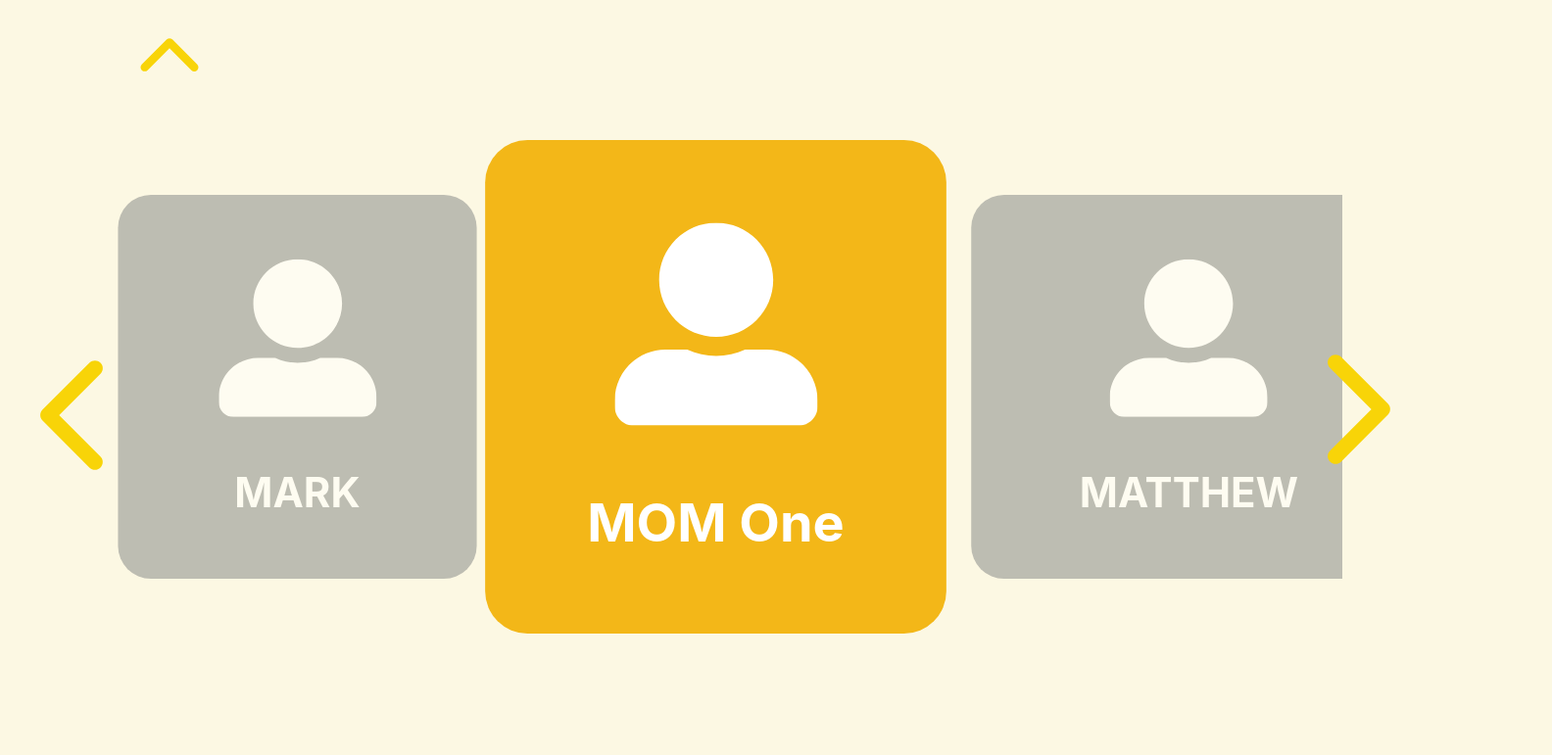
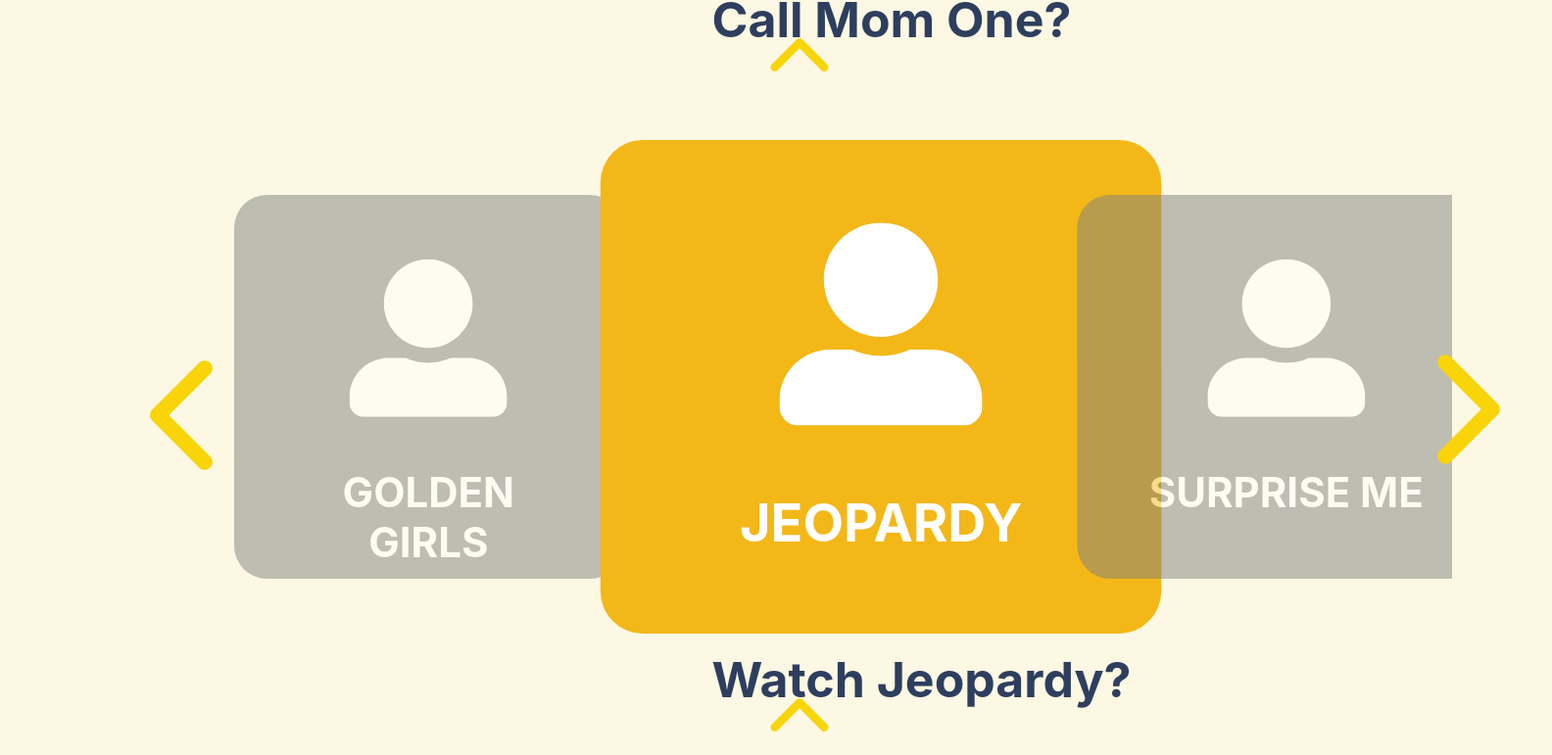
Before and after one commit to sallydough/garden-loft-final, a React (Create React App) app: page /contacts in a window 1280 px wide. Shown: the part 1105-1876 px from the top of the page at 98% size, 1584 px wide, since content can reach past the window. Before the commit the page ends 1790 px from the top, so only its background shows below. Built offline with nearby package versions, Linux system fonts and the light colour scheme.

Commit message:
added entertainment

```diff
--- a/src/App.js
+++ b/src/App.js
@@ -15,7 +15,9 @@
     <Router>
       <HelpButton />
       <Nav />
-      <Entertainment />
+      <Contacts />
+      <Entertainment/>
+      <Lights/>
     <Routes>
       {/* <Route path="/" element={<Nav />} /> */}
       <Route path="/call-help" element={<HelpButton />} />
--- a/src/components/Contacts/Contacts.js
+++ b/src/components/Contacts/Contacts.js
@@ -168,7 +168,7 @@
 
   return (
     <>
-      <div id="lights" className="settings">
+      <div id="contacts" className="settings">
         <Link to="/" className="linkStyle">
           <div className="up-arrow">
             <IoIosArrowUp size={90} className="arrow-up" />
--- a/src/components/Contacts/contacts.css
+++ b/src/components/Contacts/contacts.css
@@ -16,20 +16,14 @@
   margin-left: 7rem;
 }
 
-.slider-call {
+ .slider-call {
   display: flex;
   flex-direction: column;
   padding-top: 9rem;
 }
 
-.call-help h1 {
+.call-help h1  {
   margin: 1rem;
-}
-
-.arrow-down {
-  display: flex;
-  flex-direction: column;
-  margin-left: 47%;
 }
 
 .home-logo {
@@ -42,7 +36,7 @@
 }
 
 /* change centering between carousel slides */
-.slick-slide > div {
+.slick-slide > div  {
   display: grid;
   place-items: center;
   width: 100%;
@@ -75,7 +69,7 @@
   position:relative;
 }
 
-.slide h1 {
+.slide h1  {
   padding: 30px;
   font-size: 60px;
 }
@@ -84,19 +78,19 @@
   margin-top: 30px;
 }
 
-.activeSlide {
+.activeSlide  {
   transform: scale(.9);
   opacity: 1;
   background-color: #f3b718;
 }
 
-.arrow {
+.arrow  {
   color: #f8d408;
   position: absolute;
   cursor: pointer;
   z-index: 10;
 }
-.arrow-up {
+.arrow-up  {
   color: #f8d408;
   z-index: 10;
   right: 45%;
@@ -107,7 +101,7 @@
   transition: color 300ms;
 }
 
-.arrow svg:hover {
+.arrow svg:hover  {
   color: #68edff;
 }
 
@@ -116,7 +110,7 @@
   top: 39%;
 }
 
-.prev {
+.prev  {
   left: -8%;
   top: 40%;
 }
--- a/src/components/Entertainment/Entertainment.js
+++ b/src/components/Entertainment/Entertainment.js
@@ -13,44 +13,44 @@
 const contactList = [
   {
     id: 1,
-    name: "MOM One",
+    name: "JEOPARDY",
     pathway: "/home",
-    call: "Call Mom One?",
+    call: "Watch Jeopardy?",
     icon: <FaUserAlt size={230} className="nav-icon" />,
   },
   {
     id: 2,
-    name: "MATTHEW",
+    name: "SURPRISE ME",
     pathway: "/iotControls",
-    call: "Call Matthew?",
+    call: "Watch something random?",
     icon: <FaUserAlt size={230} className="nav-icon" />,
   },
   {
     id: 3,
-    name: "SALLY",
+    name: "HOLLYWOOD SQUARES",
     pathway: "/entertainment",
-    call: "Call Sally?",
+    call: "Watch Hollywood Squares?",
     icon: <FaUserAlt size={230} className="nav-icon" />,
   },
   {
     id: 4,
-    name: "MESERET",
+    name: "IRON CHEF",
     pathway: "/calendar",
-    call: "Call Meseret?",
+    call: "Watch Iron Chef?",
     icon: <FaUserAlt size={230} className="nav-icon" />,
   },
   {
     id: 5,
-    name: "PRAPTI",
+    name: "WHEEL OF FORTUNE",
     pathway: "/calendar",
-    call: "Call Prapti?",
+    call: "Watch Wheel Of Fortune?",
     icon: <FaUserAlt size={230} className="nav-icon" />,
   },
   {
     id: 6,
-    name: "MARK",
+    name: "GOLDEN GIRLS",
     pathway: "/calendar",
-    call: "Call Mark?",
+    call: "Watch Golden Girls?",
     icon: <FaUserAlt size={230} className="nav-icon" />,
   },
 ];
@@ -83,7 +83,7 @@
   };
 };
 
-function Contacts() {
+function Entertainment() {
   // handle Help Button
   // const handleHelpClick = () => {
   //   const phoneNumber = "+1234556778";
@@ -168,7 +168,7 @@
 
   return (
     <>
-      <div id="lights" className="settings">
+      <div id="entertainment" className="settings">
         <Link to="/" className="linkStyle">
           <div className="up-arrow">
             <IoIosArrowUp size={90} className="arrow-up" />
@@ -215,4 +215,4 @@
   );
 }
 
-export default Contacts;
+export default Entertainment;
--- a/src/components/Entertainment/entertainment.css
+++ b/src/components/Entertainment/entertainment.css
@@ -0,0 +1,175 @@
+@import "~slick-carousel/slick/slick.css";
+
+@import "~slick-carousel/slick/slick-theme.css";
+
+.linkStyle {
+  text-decoration: none;
+  color: #fff;
+}
+
+#entertainment {
+  width: 100%;
+  text-align: center;
+  align-content: center;
+  margin: auto;
+  position: relative;
+  margin-left: 7rem;
+}
+
+ .slider-call {
+  display: flex;
+  flex-direction: column;
+  padding-top: 9rem;
+}
+
+.call-help h1  {
+  margin: 1rem;
+}
+
+.home-logo {
+  display: flex;
+  flex-direction: row;
+  align-items: flex-start;
+  margin-bottom: 0;
+  margin-top: 34px;
+  position: fixed;
+}
+
+/* change centering between carousel slides */
+.slick-slide > div  {
+  display: grid;
+  place-items: center;
+  width: 100%;
+  margin-top: 50px;
+  margin: auto;
+  padding: 0px;
+}
+
+/* change centering of carousel div in relation to whole page */
+.slider {
+  margin: auto;
+  width: 100%;
+  padding: 10px;
+  padding-left: 90px;
+}
+
+.slide {
+  display: flex;
+  text-align: center;
+  align-items: center;
+  flex-direction: column;
+  transform: scale(0.7);
+  transition: transform 300ms;
+  opacity: 0.5;
+  gap: 0.8rem;
+  height: 27rem;
+  padding: 4rem 3rem;
+  background-color: #7f8181;
+  border-radius: 3rem;
+  position:relative;
+}
+
+.slide h1  {
+  padding: 30px;
+  font-size: 60px;
+}
+
+.slide .nav-icon {
+  margin-top: 30px;
+}
+
+.activeSlide  {
+  transform: scale(.9);
+  opacity: 1;
+  background-color: #f3b718;
+}
+
+.arrow  {
+  color: #f8d408;
+  position: absolute;
+  cursor: pointer;
+  z-index: 10;
+}
+.arrow-up  {
+  color: #f8d408;
+  z-index: 10;
+  right: 45%;
+  top: -17%;
+}
+
+.arrow svg {
+  transition: color 300ms;
+}
+
+.arrow svg:hover  {
+  color: #68edff;
+}
+
+.next {
+  right: -8%;
+  top: 39%;
+}
+
+.prev  {
+  left: -8%;
+  top: 40%;
+}
+
+svg.arrow-up {
+  margin-left: 10%;
+}
+
+/* Moving the prompt on bottom of contact carousel */
+.prompt h1 {
+  margin: 0;
+  font-size: 50px;
+  color: #2E3E5E;
+  position: absolute;
+  left: 48%;
+  top: 97%
+}
+
+
+/* contacts.css or your custom stylesheet */
+.custom-modal {
+  background-color: goldenrod;
+  border: 1px solid #ccc;
+  padding: 100px;
+  width: 900px;
+  height: 500px;
+  margin: 10px 20px 30px;
+  border-radius: 10px;
+  justify-content: center;
+  align-items: center;
+  text-align: center;
+  border-radius: 2rem;
+}
+
+.custom-modal h2 {
+  font-size: 100px;
+  margin-bottom: 20px;
+  color: #fff;
+}
+
+.custom-modal button {
+  background-color: #48ccac;
+  color: #fff;
+  border: none;
+  border-radius: 2rem;
+  cursor: pointer;
+  margin-right: auto;
+  width: 200px;
+  height: 100px;
+  margin-right: 50px;
+  font-size: 45px;
+}
+
+.custom-modal button:hover {
+  background-color: #48ccac;
+}
+.centered-modal {
+  position: fixed;
+  top: 50%;
+  left: 50%;
+  transform: translate(-50%, -50%);
+}
--- a/src/components/Lights/Lights.js
+++ b/src/components/Lights/Lights.js
@@ -123,7 +123,7 @@
 
   return (
     <>
-      <div id="contacts" className="settings">
+      <div id="lights" className="settings">
         <Link to="/" className="linkStyle">
           <div className="up-arrow">
             <IoIosArrowUp size={90} className="arrow-up" />
--- a/src/components/Lights/lights.css
+++ b/src/components/Lights/lights.css
@@ -0,0 +1,116 @@
+@import "~slick-carousel/slick/slick.css";
+
+@import "~slick-carousel/slick/slick-theme.css";
+
+.linkStyle {
+  text-decoration: none;
+  color: #fff;
+}
+
+#lights {
+  width: 100%;
+  text-align: center;
+  align-content: center;
+  margin: auto;
+  position: relative;
+  margin-left: 7rem;
+}
+
+.slider-call {
+  display: flex;
+  flex-direction: column;
+  padding-top: 9rem;
+}
+/* change centering between carousel slides */
+.slick-slide > div  {
+  display: grid;
+  place-items: center;
+  width: 100%;
+  margin-top: 50px;
+  margin: auto;
+  padding: 0px;
+}
+
+/* change centering of carousel div in relation to whole page */
+#lights >.slider-call-1> .slider {
+  margin: auto;
+  width: 100%;
+  padding: 10px;
+  padding-left: 90px;
+}
+
+#lights >.slider-call-1> .slider >.slide  {
+  display: flex;
+  text-align: center;
+  align-items: center;
+  flex-direction: column;
+  transform: scale(0.7);
+  transition: transform 300ms;
+  opacity: 0.5;
+  gap: 0.8rem;
+  height: 27rem;
+  padding: 4rem 3rem;
+  background-color: #7f8181;
+  border-radius: 3rem;
+  position:relative;
+}
+
+.slide h1  {
+  padding: 30px;
+  font-size: 60px;
+}
+
+.slide .nav-icon {
+  margin-top: 30px;
+}
+
+.activeSlide {
+  transform: scale(.9);
+  opacity: 1;
+  background-color: #f3b718;
+}
+
+.arrow {
+  color: #f8d408;
+  position: absolute;
+  cursor: pointer;
+  z-index: 10;
+}
+.arrow-up  {
+  color: #f8d408;
+  z-index: 10;
+  right: 45%;
+  top: -17%;
+}
+
+.arrow svg  {
+  transition: color 300ms;
+}
+
+.arrow svg:hover  {
+  color: #68edff;
+}
+
+.next {
+  right: -8%;
+  top: 39%;
+}
+
+.prev  {
+  left: -8%;
+  top: 40%;
+}
+
+svg.arrow-up {
+  margin-left: 10%;
+}
+
+/* Moving the prompt on bottom of contact carousel */
+.prompt h1 {
+  margin: 0;
+  font-size: 50px;
+  color: #2E3E5E;
+  position: absolute;
+  left: 48%;
+  top: 97%
+}
```
